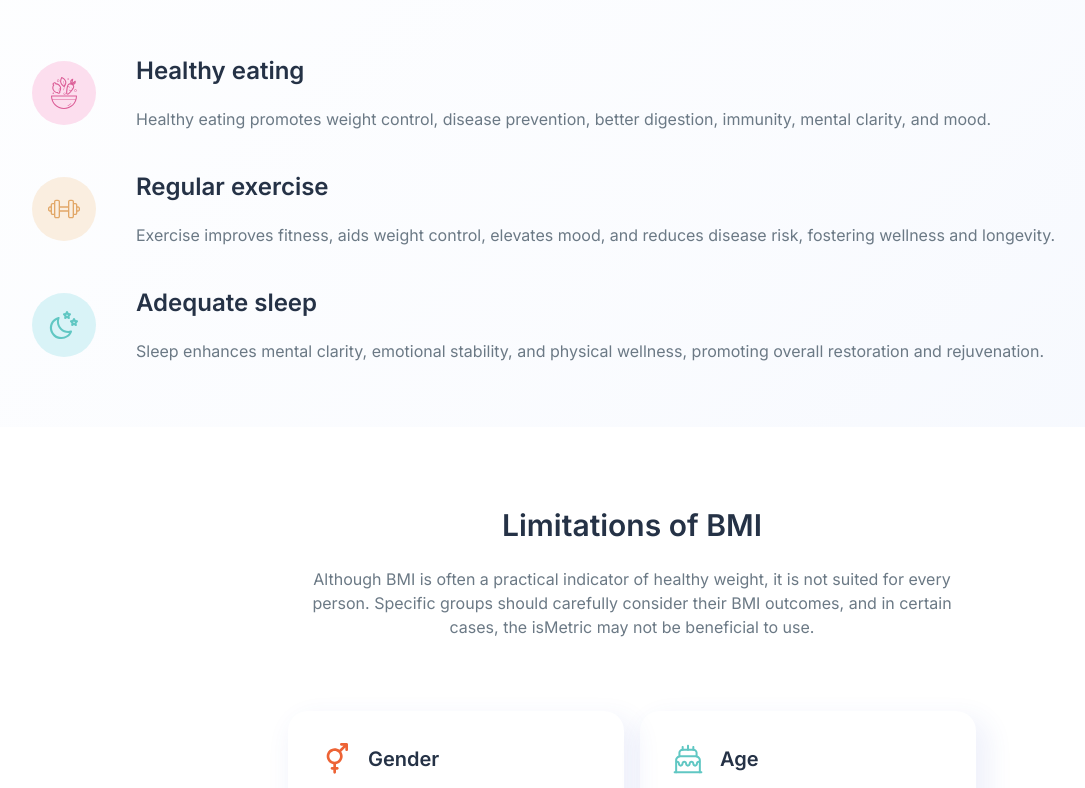
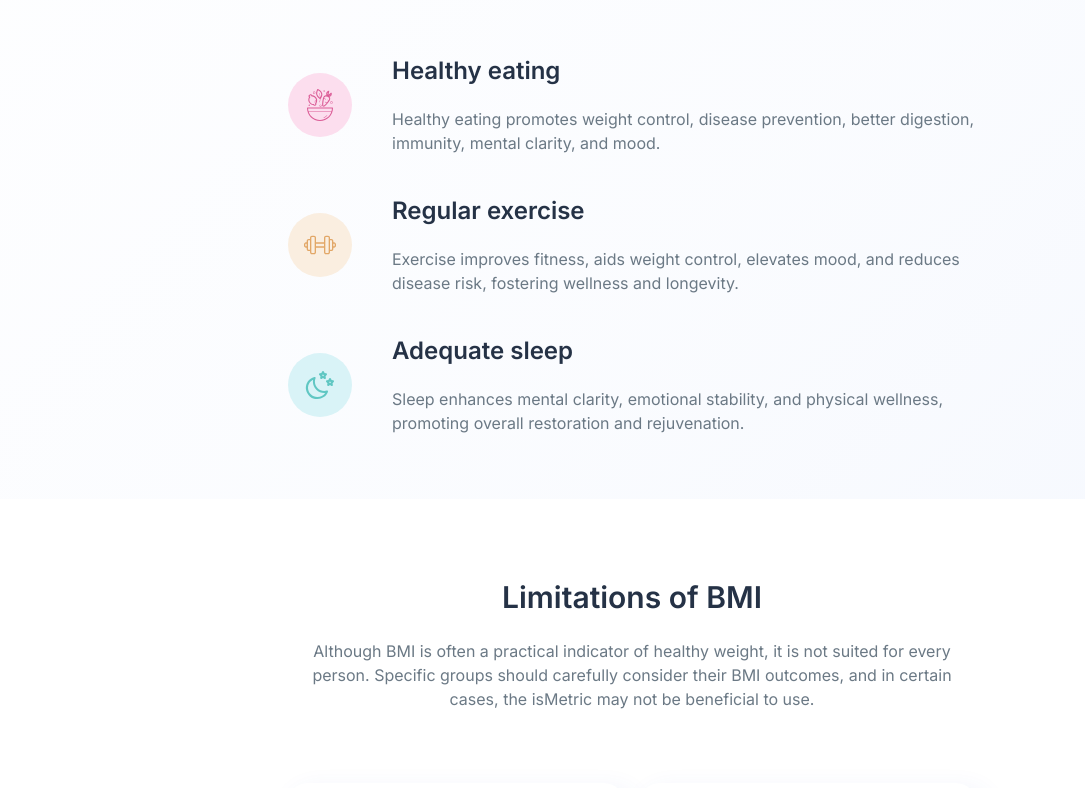
Before and after one commit to lucasweidas/bmi-calculator, a Next.js app: page / in a window 1280 px wide. Shown: the part 1402-2190 px from the top of the page, without its empty margins (8-1093 px from the left). Built offline with nearby package versions, Linux system fonts and the light colour scheme.

Commit message:
add wrapper

```diff
--- a/app/page.tsx
+++ b/app/page.tsx
@@ -38,14 +38,17 @@ export default function Home() {
             </p>
           </div>
         </section>
-        <section className="mt-16 flex flex-col gap-10 bg-linear-gradient-blue-50 px-5 py-12.5 md:mt-24 md:px-10 md:py-16">
+        <section className="mt-16 bg-linear-gradient-blue-50 md:mt-24">
+          <div className="flex flex-col gap-10 px-5 py-12.5 md:mx-auto md:max-w-3xl md:px-10 md:py-16">
             <div className="flex flex-col gap-5 md:flex-row md:items-center md:gap-10">
               <div className="flex h-16 w-16 items-center justify-center rounded-full bg-pink-100 md:flex-none">
                 <Image src="/images/bowl.svg" alt="" width={26} height={32} aria-hidden="true" />
               </div>
               <div>
                 <h3 className="mb-5 text-1.5xl font-semibold text-blue-800 md:text-2xl">Healthy eating</h3>
-              <p className="text-gray-500">Healthy eating promotes weight control, disease prevention, better digestion, immunity, mental clarity, and mood.</p>
+                <p className="text-gray-500">
+                  Healthy eating promotes weight control, disease prevention, better digestion, immunity, mental clarity, and mood.
+                </p>
               </div>
             </div>
             <div className="flex flex-col gap-5 md:flex-row md:items-center md:gap-10">
@@ -68,6 +71,7 @@ export default function Home() {
                 <p className="text-gray-500">
                   Sleep enhances mental clarity, emotional stability, and physical wellness, promoting overall restoration and rejuvenation.
                 </p>
+              </div>
             </div>
           </div>
         </section>
```
Lines whose indentation alone changed are shown as unchanged.
